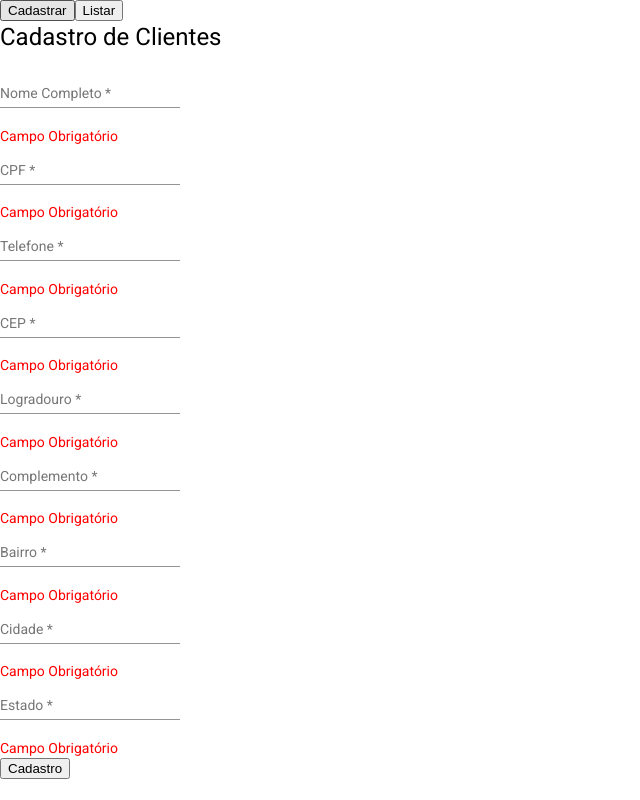
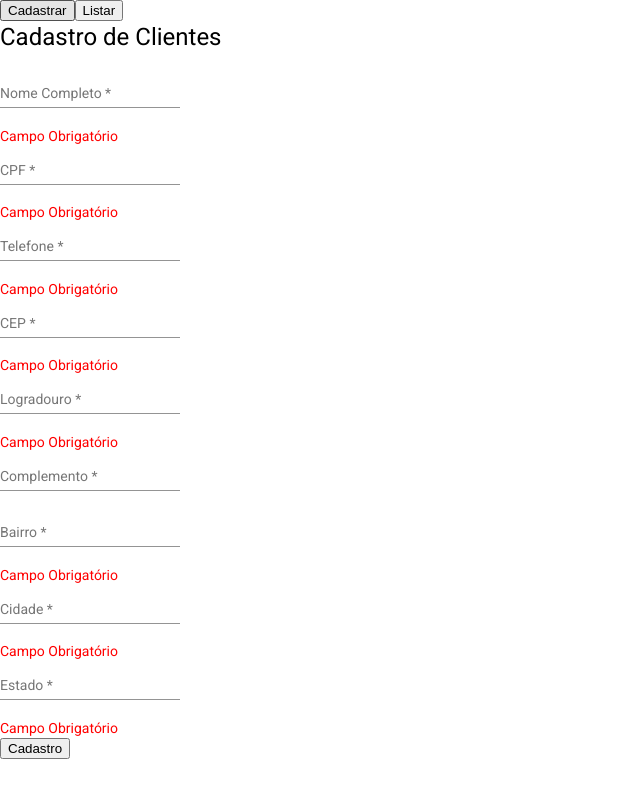
Before and after one commit to MouraRafael/atividade4-angular, an Angular app: page /clientes/cadastro in a window 1280 px wide. Shown: the whole page, without its empty margins (0-640 px from the left). Built offline with nearby package versions, Linux system fonts and the light colour scheme.

Commit message:
undo: validation for complements

```diff
--- a/src/app/customers/components/registration/registration.component.html
+++ b/src/app/customers/components/registration/registration.component.html
@@ -54,9 +54,6 @@
           <mat-label>Complemento</mat-label>
           <input matInput formControlName="complemento" required>
         </mat-form-field>
-        <mat-error *ngIf="complemento.errors?.['required']">
-          <span style="color: red">Campo Obrigatório</span>
-        </mat-error>
       </div>
       <div class="formBox">
         <mat-form-field>
--- a/src/app/customers/components/registration/registration.component.ts
+++ b/src/app/customers/components/registration/registration.component.ts
@@ -80,7 +80,7 @@ export class RegistrationComponent implements OnInit {
 
   get cep(){return this.formCadastroCliente.get("endereco")?.get("cep")!}
   get logradouro(){return this.formCadastroCliente.get("endereco")?.get("logradouro")!}
-  get complemento(){return this.formCadastroCliente.get("endereco")?.get("complemento")!}
+
   get bairro(){return this.formCadastroCliente.get("endereco")?.get("bairro")!}
   get localidade(){return this.formCadastroCliente.get("endereco")?.get("localidade")!}
   get uf(){return this.formCadastroCliente.get("endereco")?.get("uf")!}
```
